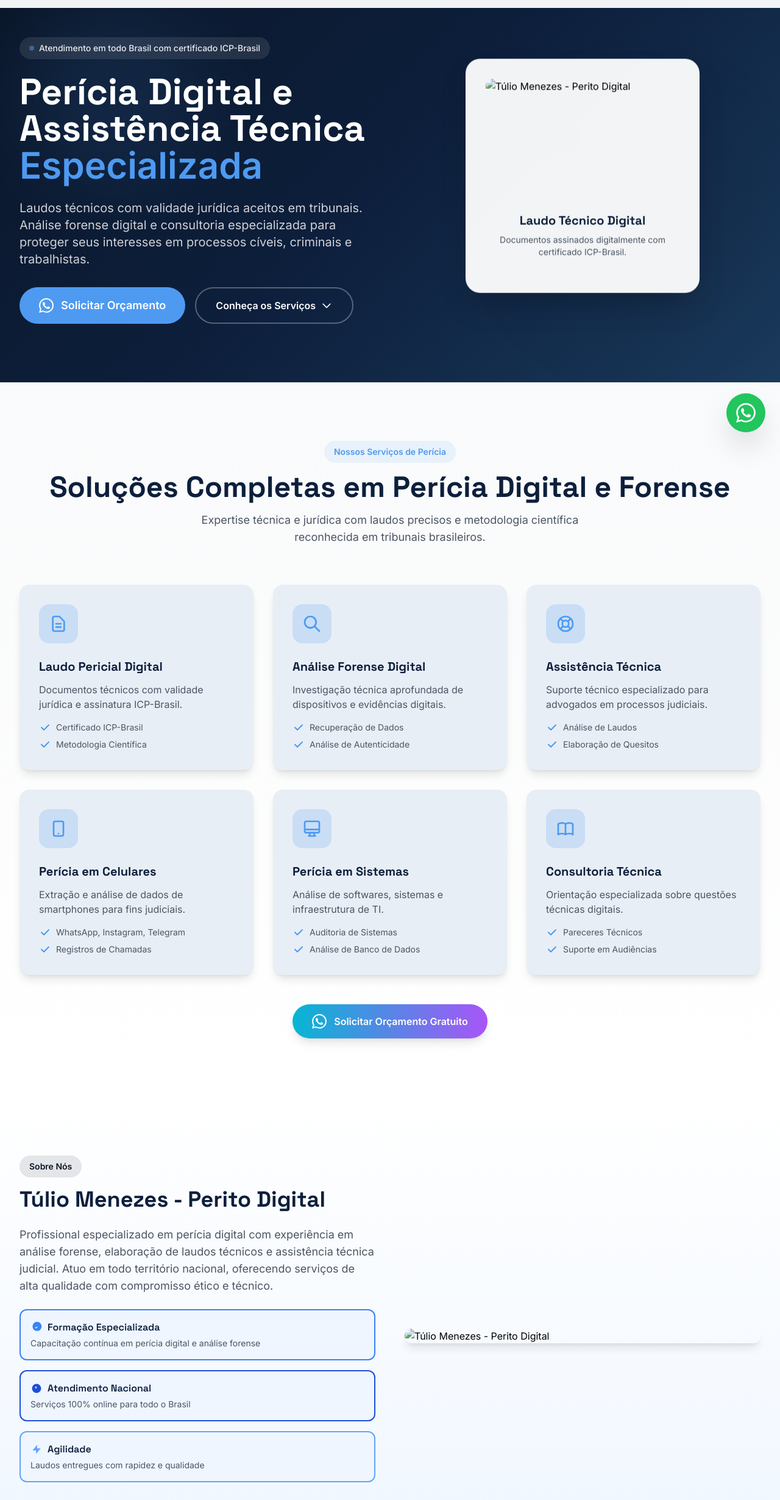
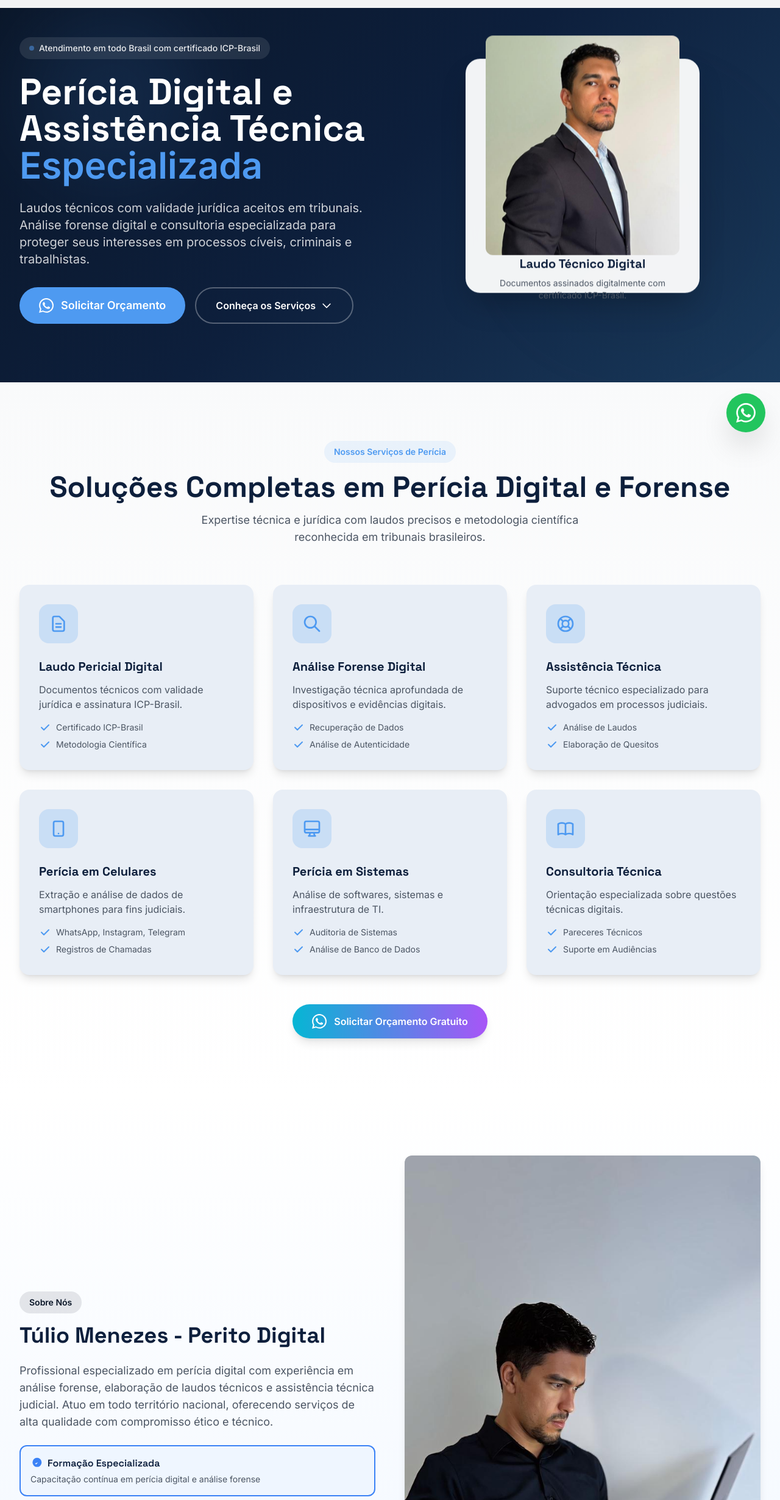
Before and after one commit to tulio34/tmperitodigital.com.br, a plain HTML site: page index.html in a window 1280 px wide. Shown: the part 67-2527 px from the top of the page at 61% size. Drawn offline with nearby package versions, Linux system fonts and the light colour scheme.

Commit message:
Update index.html

```diff
--- a/index.html
+++ b/index.html
@@ -263,7 +263,7 @@
        <div class="relative floating">
         <div class="w-80 h-80 xl:w-96 xl:h-96 rounded-3xl glass-card shadow-2xl p-8 flex flex-col justify-center items-center">
 <img
-    src="Assets/tulio-perito.png"
+    src="Assets/tulio-perito.jpeg"
     alt="Túlio Menezes - Perito Digital"
     class="w-full h-[360px] object-cover rounded-xl"
   >
@@ -446,7 +446,7 @@
       </div>
 
         <img
-  src="Assets/tulio-perito.png"
+  src="Assets/tulio-sobre.jpeg"
   alt="Túlio Menezes - Perito Digital"
   class="w-full h-auto rounded-xl shadow-lg object-cover">
 
```
